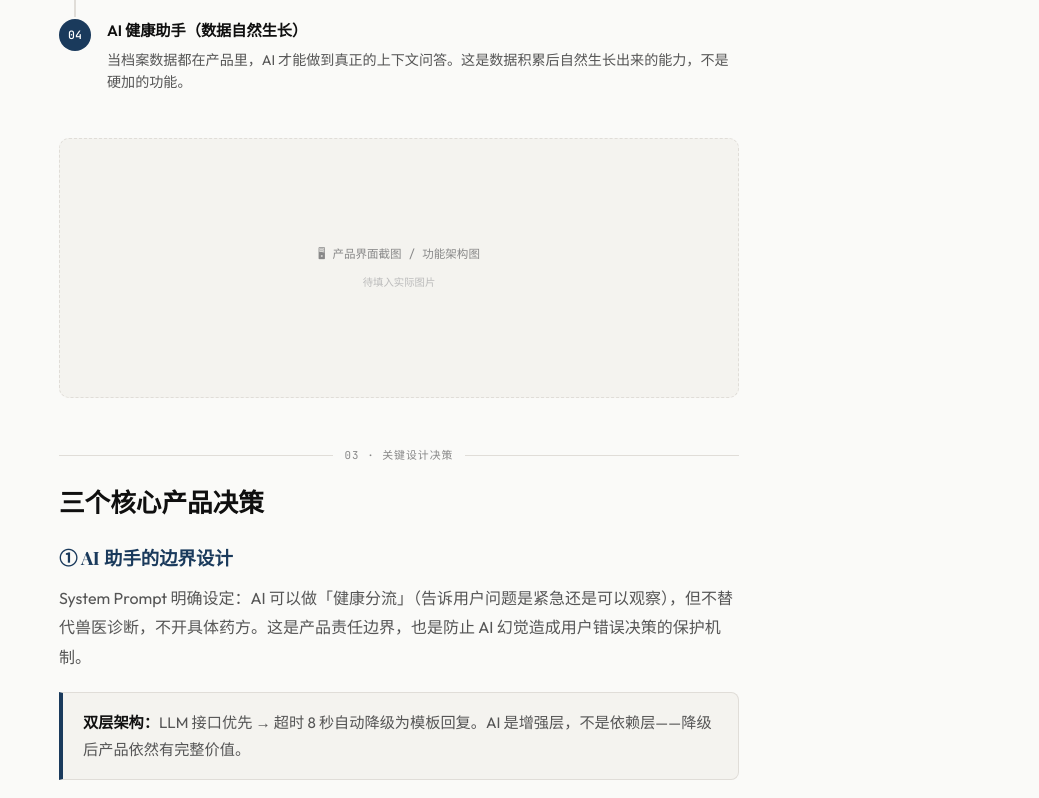
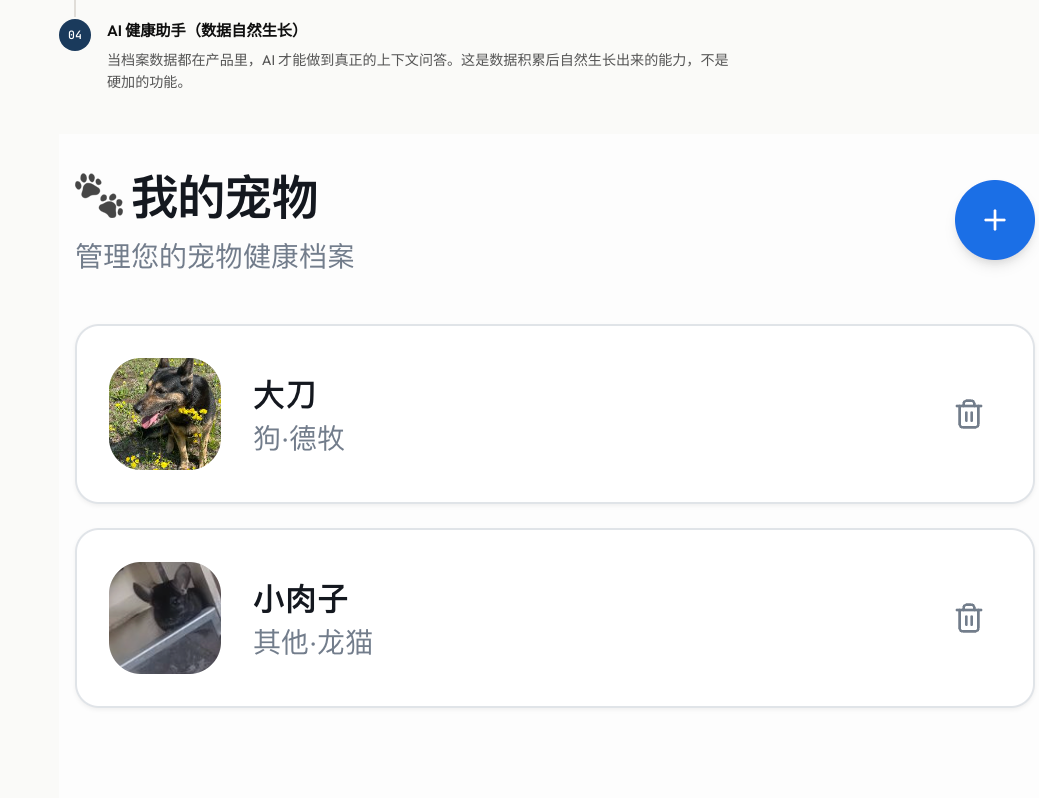
Before and after one commit to 111TANG-No1/111TANG-No1.github.io, a plain HTML site: page case-pet.html in a window 1280 px wide. Shown: the part 1302-2100 px from the top of the page, without its empty margins (241-1280 px from the left). Drawn offline with nearby package versions, Linux system fonts and the light colour scheme; a web font is replaced by a local one.

Commit message:
Update case-pet.html

```diff
--- a/case-pet.html
+++ b/case-pet.html
@@ -115,7 +115,7 @@ ul.cs-list li::before{content:'▸';position:absolute;left:0;color:var(--accent)
     </div>
   </div>
 
-  <div class="placeholder-img">
+ <img src="./pet-screenshot-1.PNG" class="case-study-img" alt="宠物档案页面">
     <span>🖥 产品界面截图 / 功能架构图</span>
     <span style="font-size:.65rem;color:#bbb">待填入实际图片</span>
   </div>
```
